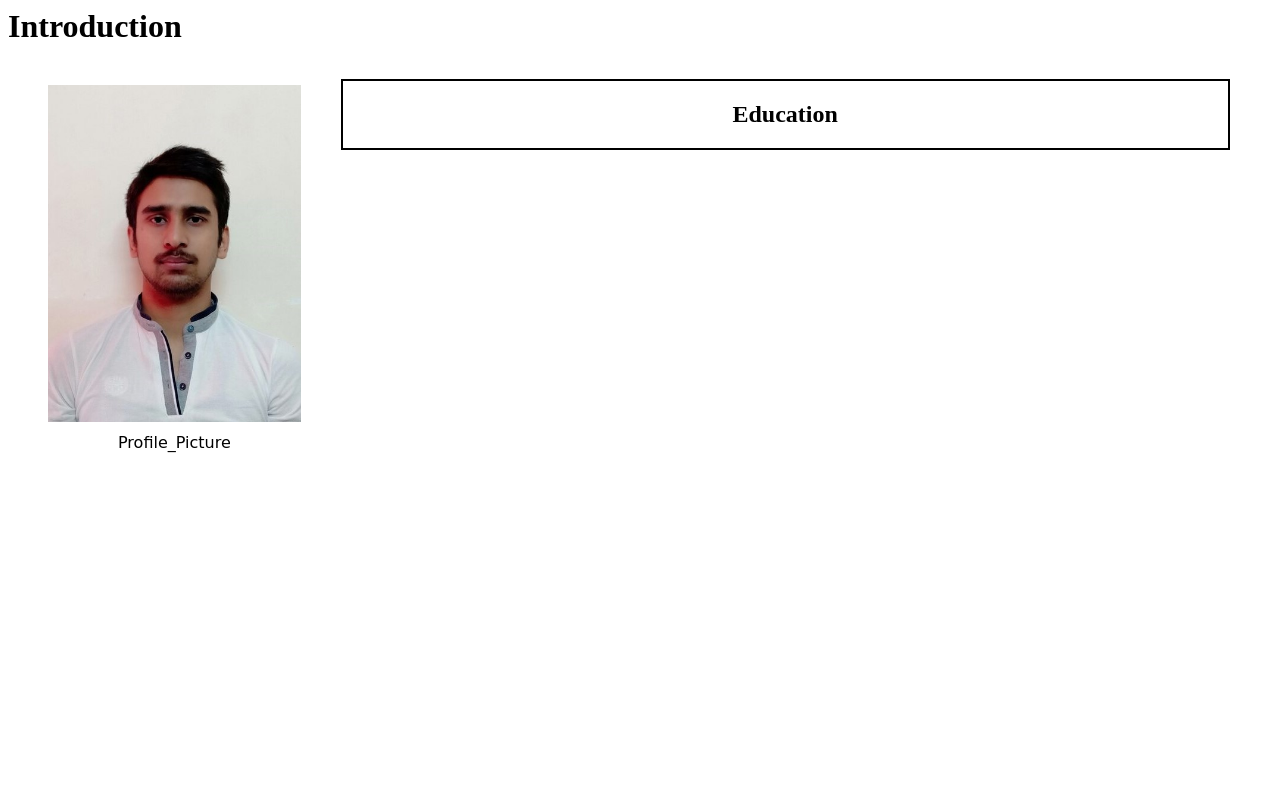
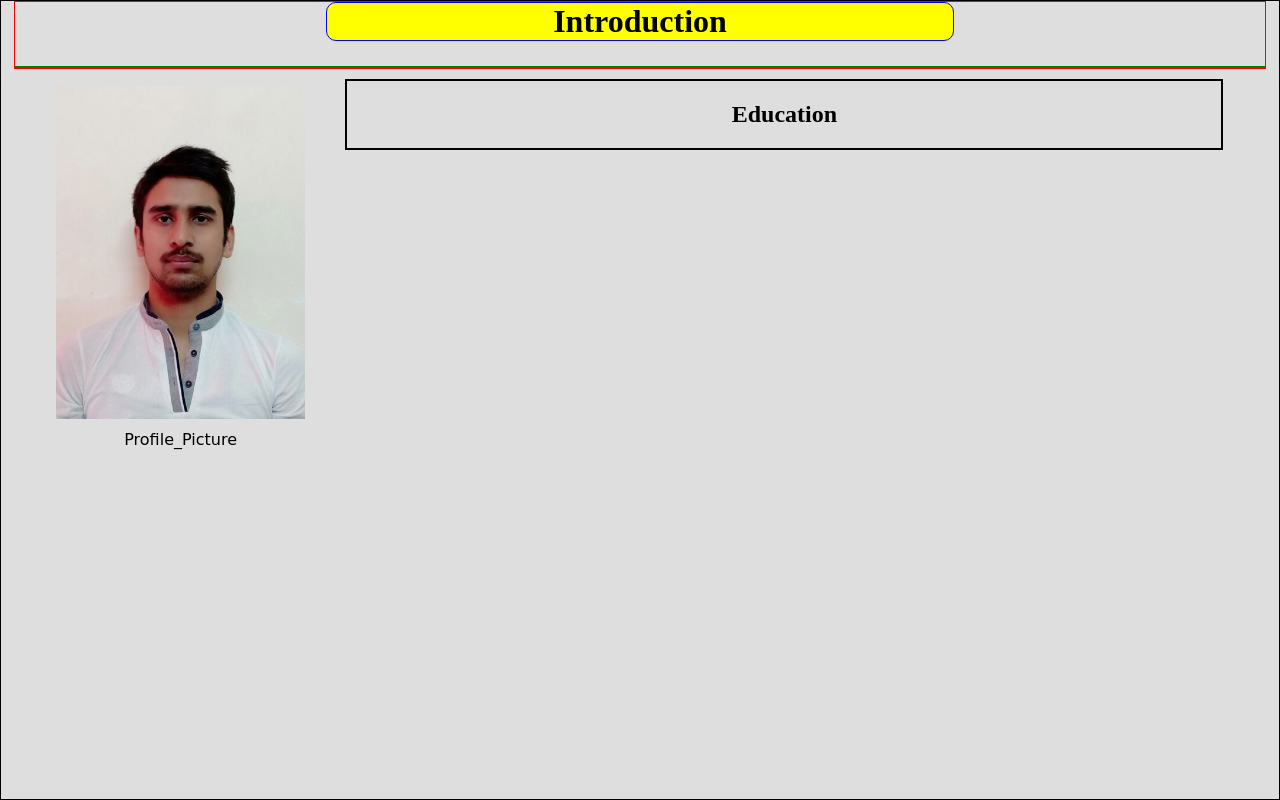
Before and after one commit to gagandeep141/gagandeep141.github.io, a plain HTML site: page index.html in a window 1280 px wide. Drawn offline with Linux system fonts and the light colour scheme.

Commit message:
Update styles.css

```diff
--- a/styles.css
+++ b/styles.css
@@ -1,3 +1,15 @@
+body{
+  margin: 0%;
+  background-color: #dfdedf;
+  padding: 0 1%;
+  border: 1px solid black;
+}
+
+#main{
+  border: 1px solid red;
+}
+#title{
+  border: 1px solid blue;
   background-color: rgba(255,255,0);
   padding: -2px auto;
   margin: 0 auto;
```
